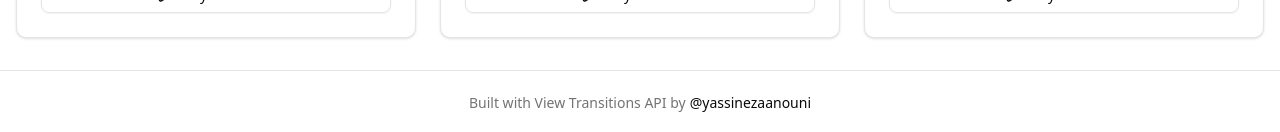
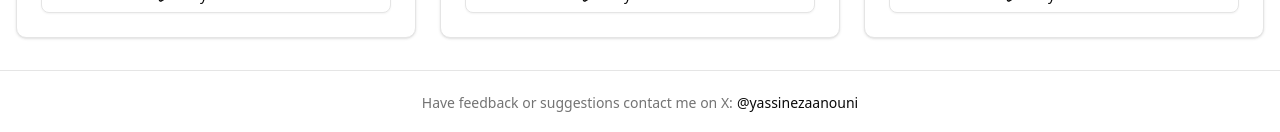
Before and after one commit to yassinezaanouni/themes-view-transitions, a Next.js app: page / in a window 1280 px wide. Shown: the part 6258-6390 px from the top of the page. Built offline with nearby package versions, Linux system fonts and the light colour scheme.

Commit message:
Refactor layout.tsx for consistency and readability; standardize import statements, adjust class order, and update footer text for clarity.

```diff
--- a/src/app/layout.tsx
+++ b/src/app/layout.tsx
@@ -1,26 +1,27 @@
-import "./globals.css";
+import './globals.css';
 
-import type { Metadata } from "next";
-import { Geist, Geist_Mono } from "next/font/google";
-import Link from "next/link";
+import type { Metadata } from 'next';
+import { Geist, Geist_Mono } from 'next/font/google';
+import Link from 'next/link';
 
-import { ThemeProvider } from "@/components/theme-provider";
-import { ThemeToggle } from "@/components/theme-toggle";
-import { EXTERNAL_LINKS } from "@/lib/constants";
+import { ThemeProvider } from '@/components/theme-provider';
+import { ThemeToggle } from '@/components/theme-toggle';
+import { EXTERNAL_LINKS } from '@/lib/constants';
 
 const geistSans = Geist({
-  variable: "--font-geist-sans",
-  subsets: ["latin"],
+  variable: '--font-geist-sans',
+  subsets: ['latin'],
 });
 
 const geistMono = Geist_Mono({
-  variable: "--font-geist-mono",
-  subsets: ["latin"],
+  variable: '--font-geist-mono',
+  subsets: ['latin'],
 });
 
 export const metadata: Metadata = {
-  title: "View Transitions Playground",
-  description: "Explore beautiful theme transitions using the View Transition API",
+  title: 'View Transitions Playground',
+  description:
+    'Explore beautiful theme transitions using the View Transition API',
 };
 
 export default function RootLayout({
@@ -39,8 +40,8 @@ export default function RootLayout({
           enableSystem
           disableTransitionOnChange
         >
-          <div className="flex min-h-screen flex-col bg-background">
-            <header className="sticky top-0 z-50 w-full border-b border-border bg-background/95 backdrop-blur supports-[backdrop-filter]:bg-background/60">
+          <div className="bg-background flex min-h-screen flex-col">
+            <header className="border-border bg-background/95 supports-[backdrop-filter]:bg-background/60 sticky top-0 z-50 w-full border-b backdrop-blur">
               <div className="container flex h-16 items-center justify-between">
                 <Link href="/" className="flex items-center gap-2">
                   <h1 className="text-xl font-bold">View Transitions</h1>
@@ -48,19 +49,17 @@ export default function RootLayout({
                 <ThemeToggle />
               </div>
             </header>
-            <main className="container flex-1 py-8">
-              {children}
-            </main>
-            <footer className="border-t border-border">
+            <main className="container flex-1 py-8">{children}</main>
+            <footer className="border-border border-t">
               <div className="container flex h-16 items-center justify-center gap-1">
-                <p className="text-sm text-muted-foreground">
-                  Built with View Transitions API by
+                <p className="text-muted-foreground text-sm">
+                  Have feedback or suggestions contact me on X:
                 </p>
                 <a
                   href={EXTERNAL_LINKS.X_URL}
                   target="_blank"
                   rel="noreferrer"
-                  className="text-sm text-foreground hover:underline"
+                  className="text-foreground text-sm hover:underline"
                 >
                   {EXTERNAL_LINKS.X_HANDLE}
                 </a>
```
